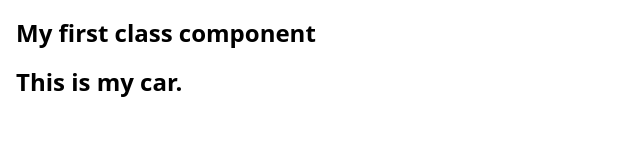
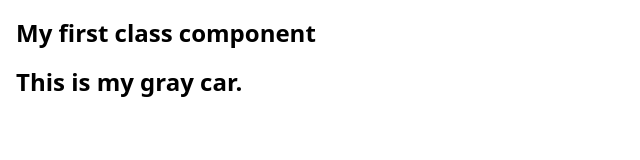
Before and after one commit to iamshiv007/learning-class-component-with-w3school, a React (Create React App) app: page / in a window 1280 px wide. Shown: the top 160 px of the page, without its empty margins (0-640 px from the left). Built offline with nearby package versions, Linux system fonts and the light colour scheme.

Commit message:
using state

```diff
--- a/src/App.js
+++ b/src/App.js
@@ -2,12 +2,15 @@ import React from "react";
 import "./style.css";
 
 class Car extends React.Component {
-
+  constructor(){
+    super();
+    this.state={color:"gray"}
+  }
   render() {
     return (
       <>
       <h1>My first class component</h1>
-        <h1>This is my car.</h1>
+        <h1>This is my {this.state.color} car.</h1>
       </>
     );
   }
```
